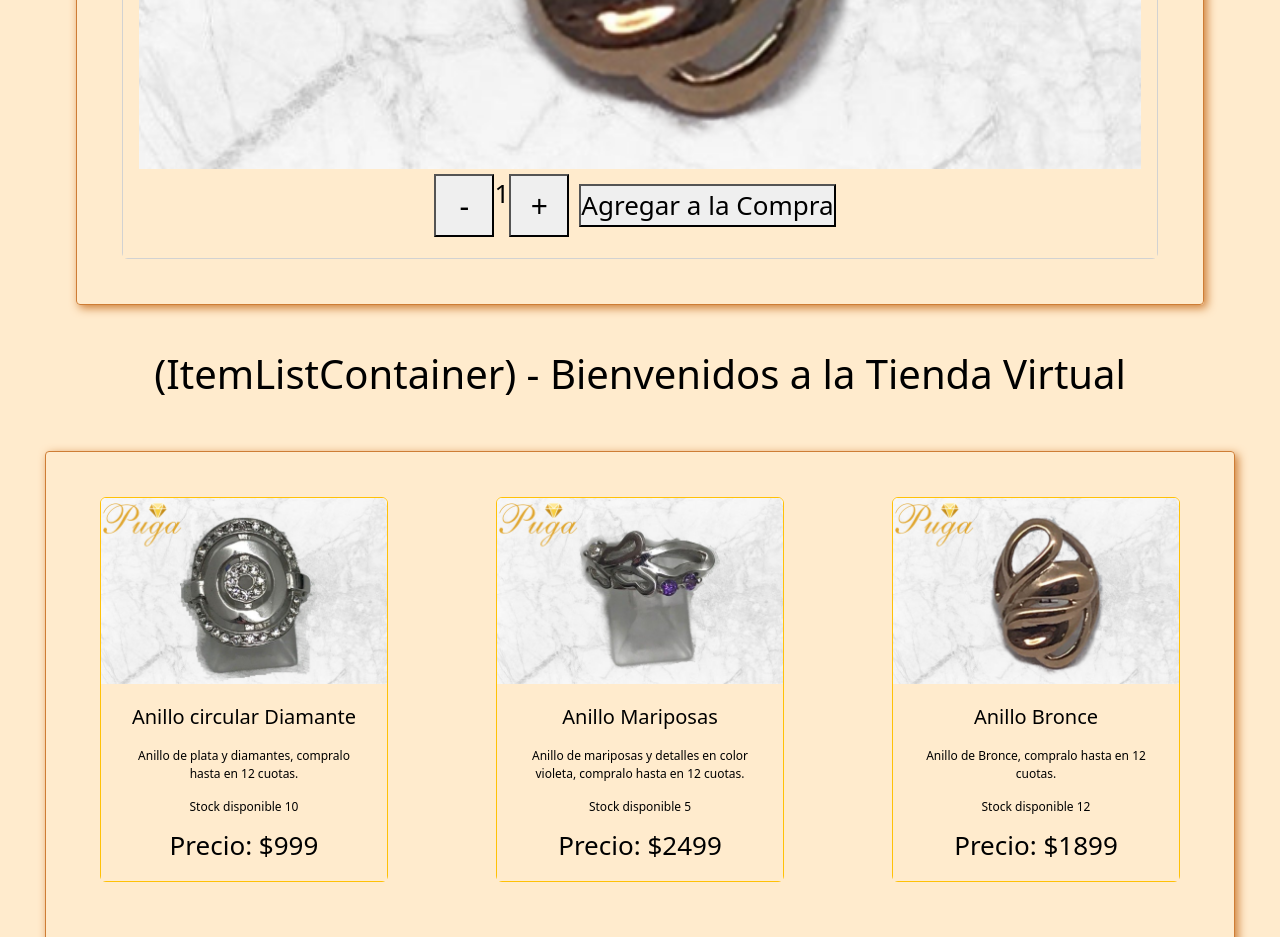
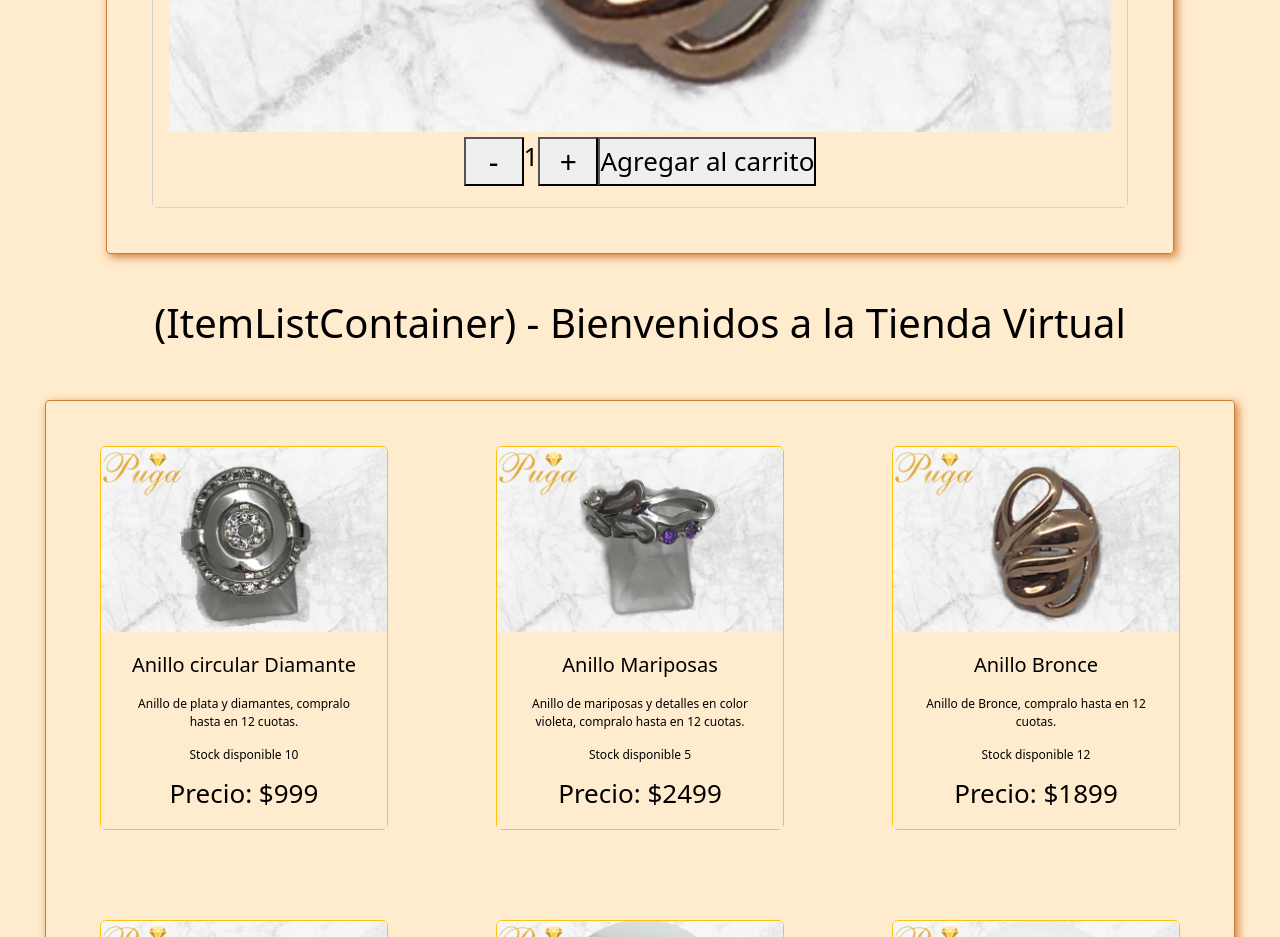
Before and after one commit to CharlyCoderHouse/Joyeria-DiBlasi-ReactJS, a React (Create React App) app: page / in a window 1280 px wide. Shown: the part 1000-1937 px from the top of the page. Built offline with nearby package versions, Linux system fonts and the light colour scheme.

Commit message:
itemcount

```diff
--- a/src/components/ItemCount/ItemCount.js
+++ b/src/components/ItemCount/ItemCount.js
@@ -1,7 +1,7 @@
 import { useState } from "react";
 
-const ItemCount = ({ stock }) => {
-  const [initialItem, setInitialItem] = useState(1);
+const ItemCount = ({ stock, initial, onAdd }) => {
+  const [initialItem, setInitialItem] = useState(initial);
 
   const sumar = () => {
     initialItem < stock
@@ -15,6 +15,10 @@ const ItemCount = ({ stock }) => {
       : alert("No se pueden introducir valores negativos");
   };
 
+  const handleOnAdd = () => {
+    if (initialItem <= stock) onAdd(initialItem);
+  };
+
   return (
     <div className="spinner">
       <button onClick={restar} className="botonera">
@@ -24,7 +28,7 @@ const ItemCount = ({ stock }) => {
       <button onClick={sumar} className="botonera">
         +
       </button>
-      <button className="btn-warning">Agregar a la Compra</button>
+      <button onClick={handleOnAdd}>Agregar al carrito</button>
     </div>
   );
 };
--- a/src/components/ItemDetail/ItemDetail.js
+++ b/src/components/ItemDetail/ItemDetail.js
@@ -2,7 +2,10 @@ import Card from "react-bootstrap/Card";
 import ItemCount from "../ItemCount/ItemCount";
 
 const ItemDetail = ({ data }) => {
-  console.log({ data });
+  const handleOnAdd = (cantidad) => {
+    alert(`Agregaste ${cantidad} productos al carrito`);
+  };
+
   return (
     <Card>
       <Card.Header as="h2">{data.nombre}</Card.Header>
@@ -11,7 +14,7 @@ const ItemDetail = ({ data }) => {
         <Card.Text className="texto1">{data.desc}</Card.Text>
         <Card.Text className="textoDesc">{`Stock disponible ${data.stock}`}</Card.Text>
         <Card.Img variant="top" src={`${data.img}`} alt={`${data.alt}`} />
-        <ItemCount stock={10} />
+        <ItemCount stock={data.stock} initial={1} onAdd={handleOnAdd} />
       </Card.Body>
     </Card>
   );
```
